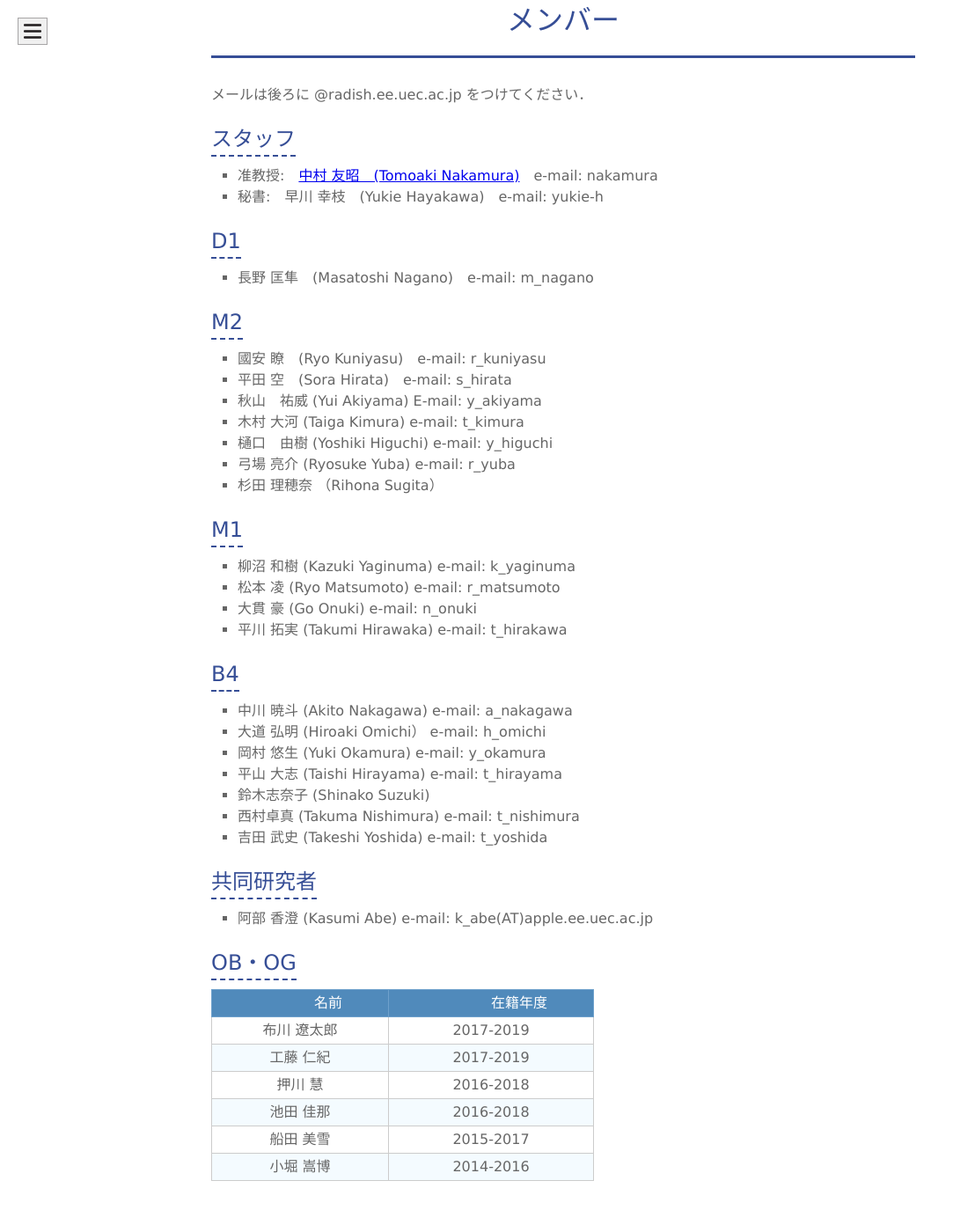
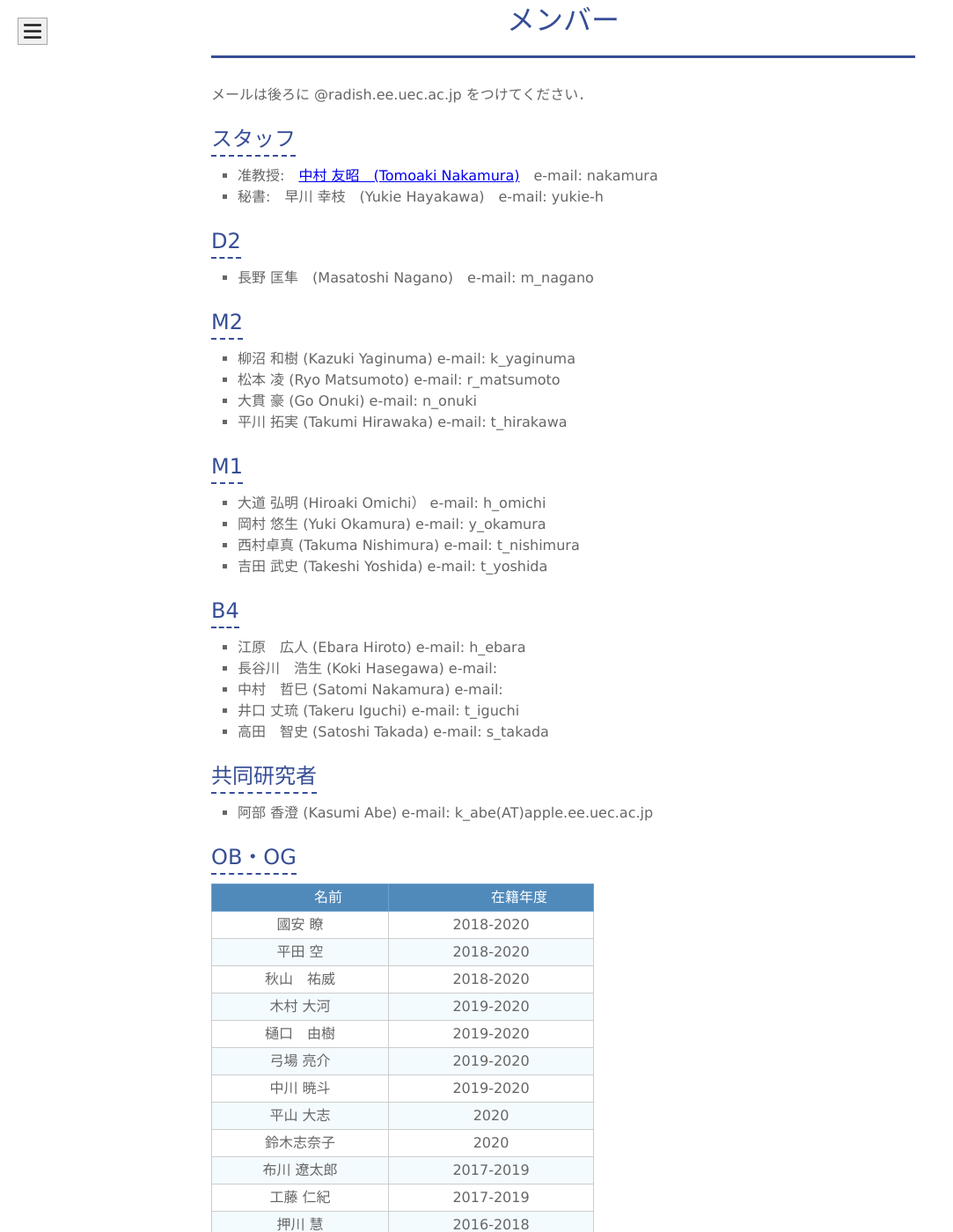
Before and after one commit to naka-lab/naka-lab.github.io, a Jekyll site: the page built from subpages/member.md, in a window 1280 px wide and 1400 px high, scrolled down 549 px. Shown: the whole window at 88% size, without its empty margins (0-1083 px from the left). Built offline with Jekyll 4.4.1, drawn with Linux system fonts in a browser that asks for light colours; before the commit the page ends 1921 px from its top, so only the background shows below that.

Commit message:
Update member.md

```diff
--- a/subpages/member.md
+++ b/subpages/member.md
@@ -10,32 +10,28 @@ layout: default
 - 准教授:　[中村 友昭　(Tomoaki Nakamura)](nakamura.md)　e-mail: nakamura
 - 秘書:　早川 幸枝　(Yukie Hayakawa)　e-mail: yukie-h
 
-## D1
+## D2
 - 長野 匡隼　(Masatoshi Nagano)　e-mail: m_nagano
 
 ## M2
-- 國安 瞭　(Ryo Kuniyasu)　e-mail: r_kuniyasu
-- 平田 空　(Sora Hirata)　e-mail: s_hirata
-- 秋山　祐威 (Yui Akiyama)	E-mail: y_akiyama
-- 木村 大河 (Taiga Kimura) e-mail: t_kimura
-- 樋口　由樹 (Yoshiki Higuchi) e-mail: y_higuchi
-- 弓場 亮介 (Ryosuke Yuba) e-mail: r_yuba
-- 杉田 理穂奈 （Rihona Sugita）
-
-## M1
 - 柳沼 和樹 (Kazuki Yaginuma) e-mail: k_yaginuma
 - 松本 凌 (Ryo Matsumoto) e-mail: r_matsumoto
 - 大貫 豪 (Go Onuki) e-mail: n_onuki
 - 平川 拓実 (Takumi Hirawaka) e-mail: t_hirakawa
 
-## B4
-- 中川 暁斗 (Akito Nakagawa) e-mail: a_nakagawa
+## M1
 - 大道 弘明 (Hiroaki Omichi） e-mail: h_omichi
 - 岡村 悠生 (Yuki Okamura) e-mail: y_okamura
-- 平山 大志 (Taishi Hirayama) e-mail: t_hirayama
-- 鈴木志奈子 (Shinako Suzuki)
 - 西村卓真 (Takuma Nishimura) e-mail: t_nishimura
 - 吉田 武史 (Takeshi Yoshida) e-mail: t_yoshida
+
+## B4
+- 江原　広人 (Ebara Hiroto) e-mail: h_ebara
+- 長谷川　浩生 (Koki Hasegawa) e-mail:
+- 中村　哲巳 (Satomi Nakamura) e-mail:
+- 井口 丈琉 (Takeru Iguchi) e-mail: t_iguchi
+- 高田　智史 (Satoshi Takada) e-mail: s_takada
+
 
 ## 共同研究者
 - 阿部 香澄 (Kasumi Abe) e-mail: k_abe(AT)apple.ee.uec.ac.jp
@@ -44,6 +40,15 @@ layout: default
 
 |　　　　名前　　　　|　　　　在籍年度　　　　|
 |:------:|:-------:|
+|國安 瞭|2018-2020|
+|平田 空|2018-2020|
+|秋山　祐威|2018-2020|
+|木村 大河|2019-2020|
+|樋口　由樹|2019-2020|
+|弓場 亮介|2019-2020|
+|中川 暁斗|2019-2020|
+|平山 大志|2020|
+|鈴木志奈子|2020|
 |布川 遼太郎|2017-2019|
 |工藤 仁紀|2017-2019|
 |押川 慧|2016-2018|
```
